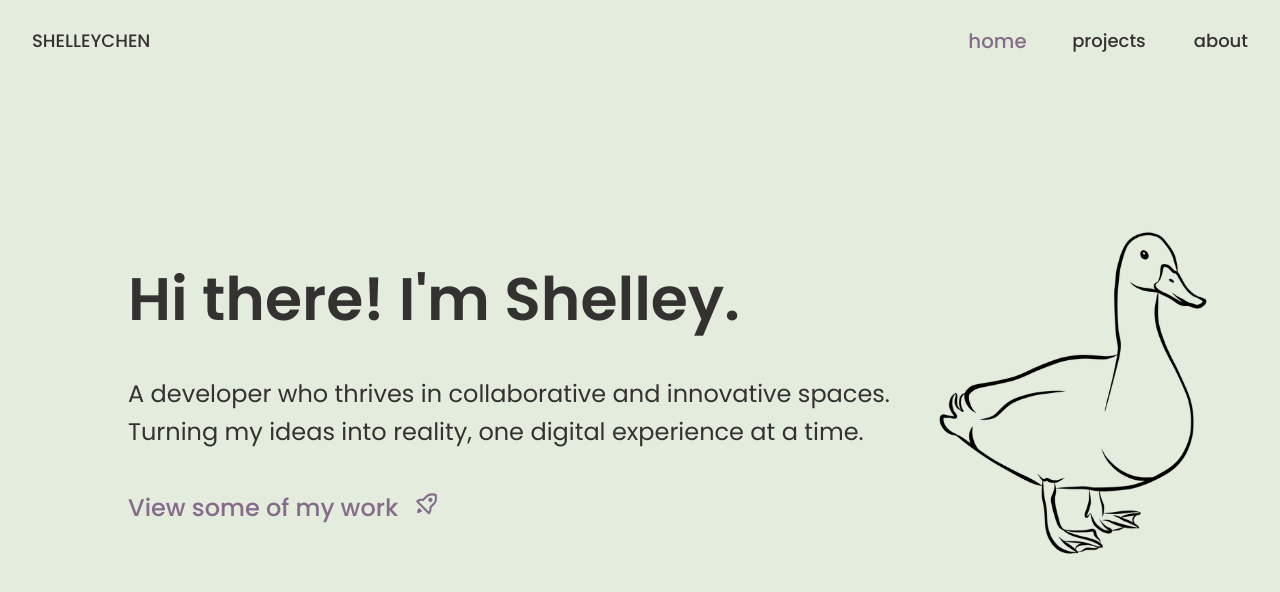
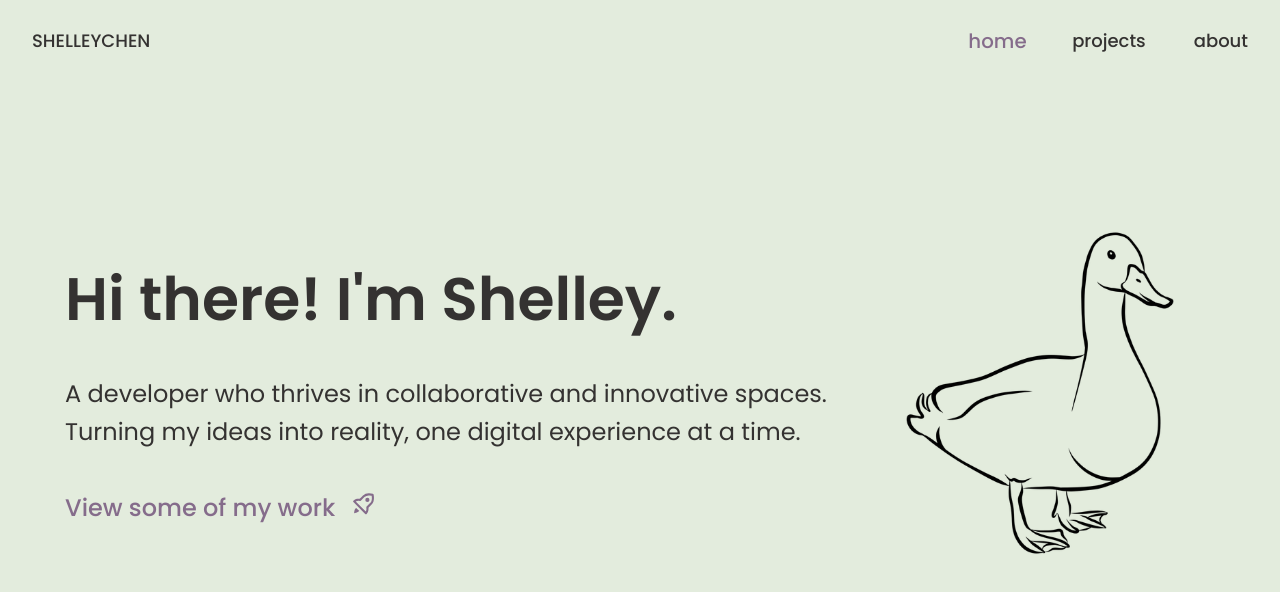
Before and after one commit to shelleychen318/personal-website, a Next.js app: page / in a window 1280 px wide. Shown: the top 592 px of the page. Built offline with nearby package versions, Linux system fonts and the light colour scheme.

Commit message:
fixed positioning of banner on home page

```diff
--- a/styles/Home.module.scss
+++ b/styles/Home.module.scss
@@ -2,7 +2,8 @@
   display: flex;
   flex-direction: row;
   align-items: center;
-  padding: 6rem 2rem 0 8rem;
+  justify-content: center;
+  padding-top: 6rem;
 
   .textContainer {
     height: 600px;
```
